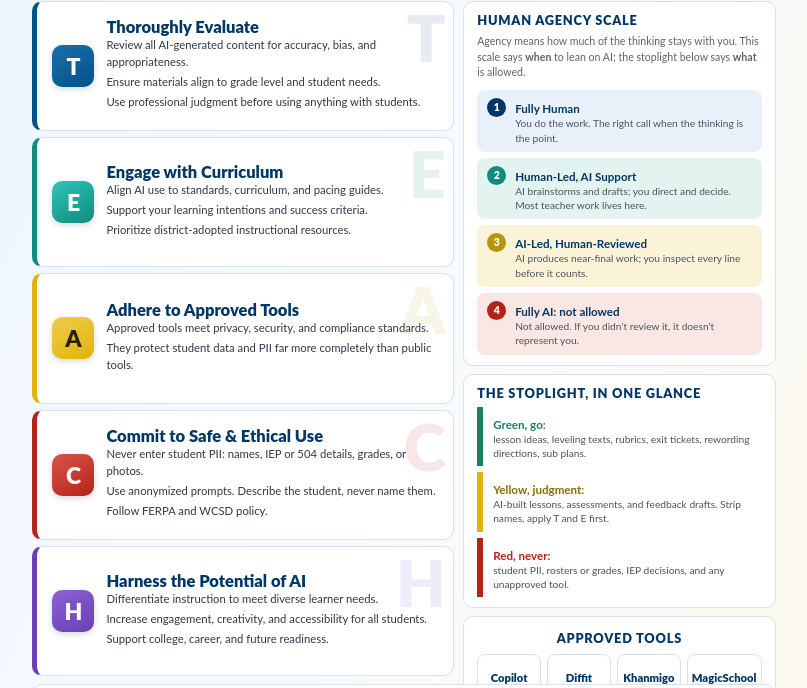
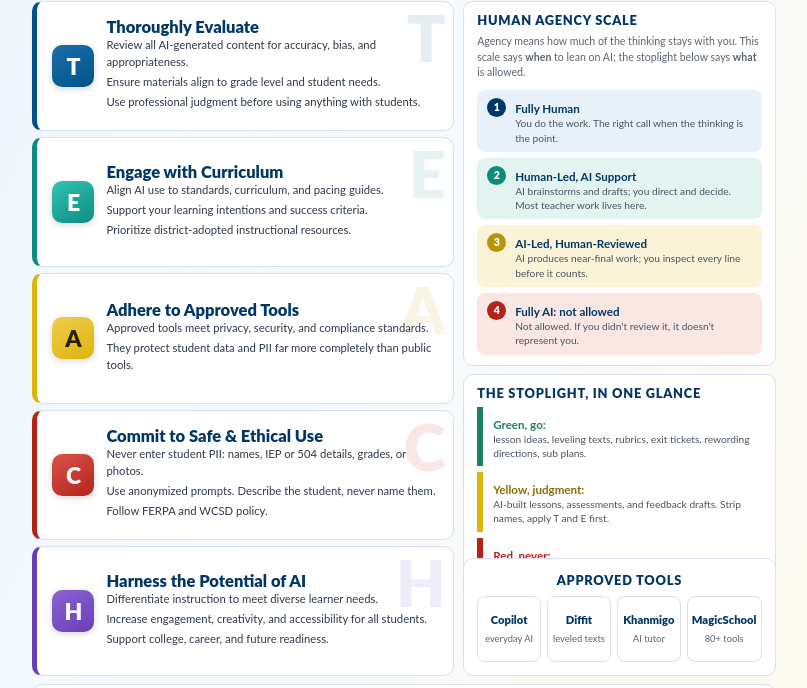
Before and after one commit to jtstarknv-ai/wcsdai, a plain HTML site: page one-pager-source/teach_onepager_v3.html in a window 1280 px wide. Shown: the part 101-789 px from the top of the page, without its empty margins (4-811 px from the left). Drawn offline with Linux system fonts and the light colour scheme; files whose address does not match are found by name.

Commit message:
One-pager v11: tools panel bottom-anchored to column, flush with H

```diff
--- a/one-pager-source/teach_onepager_v3.html
+++ b/one-pager-source/teach_onepager_v3.html
@@ -31,9 +31,9 @@
 
   .main{display:flex;gap:9px;flex:1;min-height:0}
   .colL{flex:1.35;display:flex;flex-direction:column;gap:6px}
-  .colR{flex:1;display:block}
+  .colR{flex:1;display:block;position:relative}
   .colR .rp{margin-bottom:8px}
-  .colR .rp:last-child{margin-bottom:0;padding-top:13px;padding-bottom:13px}
+  .colR .rp:last-child{margin-bottom:0;position:absolute;bottom:0;left:0;right:0;padding-top:13px;padding-bottom:13px}
 
   /* TEACH rows */
   .trow{display:flex;gap:12px;align-items:center;border:1px solid var(--border);border-left:5px solid;border-radius:10px;padding:10px 15px;flex:1;position:relative;overflow:hidden}
```
Also changed, not shown: 1 other file.
